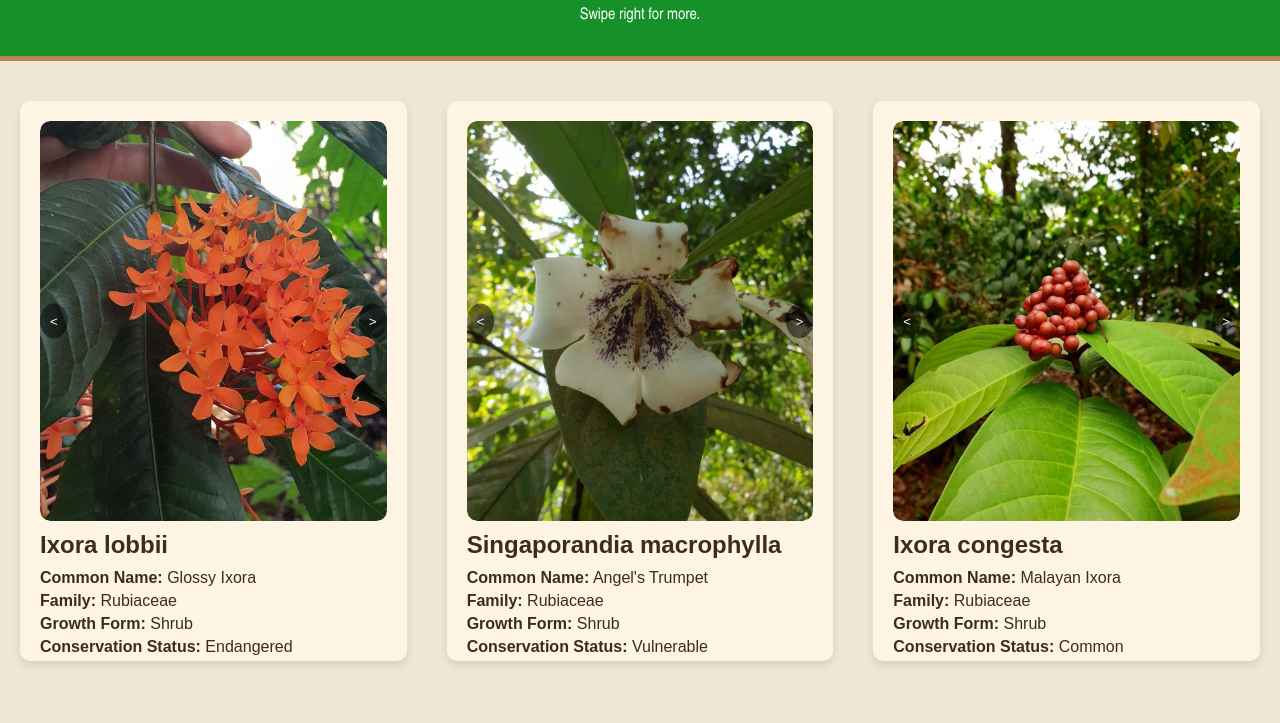
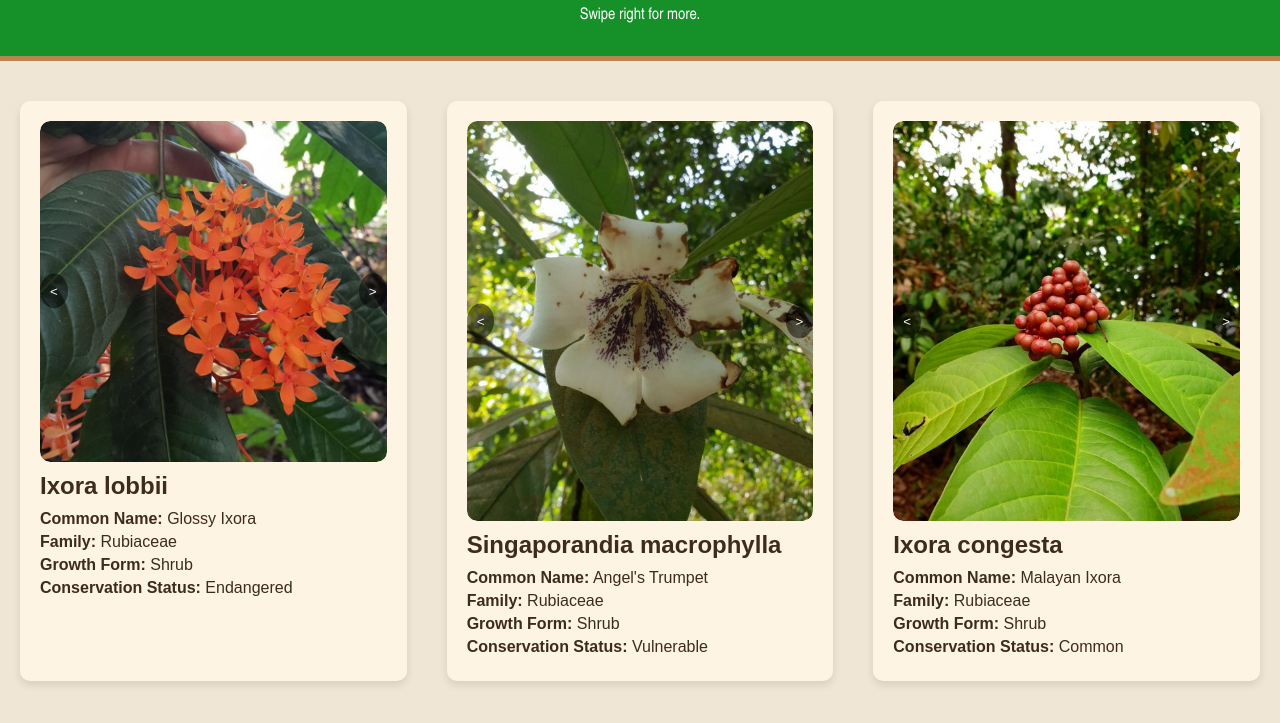
Before and after one commit to ieatnsleep/Native-Plants-Record-Webpage, a plain HTML site: page index.html in a window 1280 px wide. Shown: the part 107-830 px from the top of the page. Drawn offline with Linux system fonts and the light colour scheme.

Commit message:
Add files via upload

```diff
--- a/styles.css
+++ b/styles.css
@@ -6,7 +6,8 @@ body {
     flex-direction: column;
     align-items: center;
     background-color: #f0e6d6;
-    overflow: hidden;
+    overflow-y: auto;
+    overflow-x: hidden;
 }
 
 header {
@@ -33,7 +34,8 @@ header p {
 main {
     width: 100%;
     margin-top: 20px;
-    overflow: hidden; /* Hide horizontal scrollbar */
+    overflow-x: hidden;
+    overflow-y: auto;
     white-space: nowrap;
     padding-bottom: 20px;
 }
@@ -42,8 +44,9 @@ main {
     display: flex;
     flex-wrap: nowrap;
     justify-content: flex-start;
-    height: calc(100vh - 100px);
-    overflow-x: auto; /* Enable horizontal scrolling */
+    height: 100%;
+    overflow-x: auto;
+    overflow-y: hidden;
     scrollbar-width: none; /* Hide scrollbar for Firefox */
     -ms-overflow-style: none; /* Hide scrollbar for IE and Edge */
 }
@@ -62,7 +65,7 @@ main {
     flex: 0 0 calc(33.333% - 40px); /* Show 3 cards */
     display: inline-block;
     transition: transform 0.2s;
-    height: 80%;
+    height: auto;
     box-sizing: border-box;
 }
 
@@ -72,7 +75,8 @@ main {
 
 .card img {
     width: 100%;
-    height: 400px;
+    height: auto;
+    max-height: 400px;
     object-fit: cover;
     border-radius: 10px;
     cursor: pointer;
@@ -104,7 +108,8 @@ main {
 
 .carousel-images img {
     width: 100%;
-    height: 400px;
+    height: auto;
+    max-height: 400px;
     border-radius: 10px;
 }
 
```
